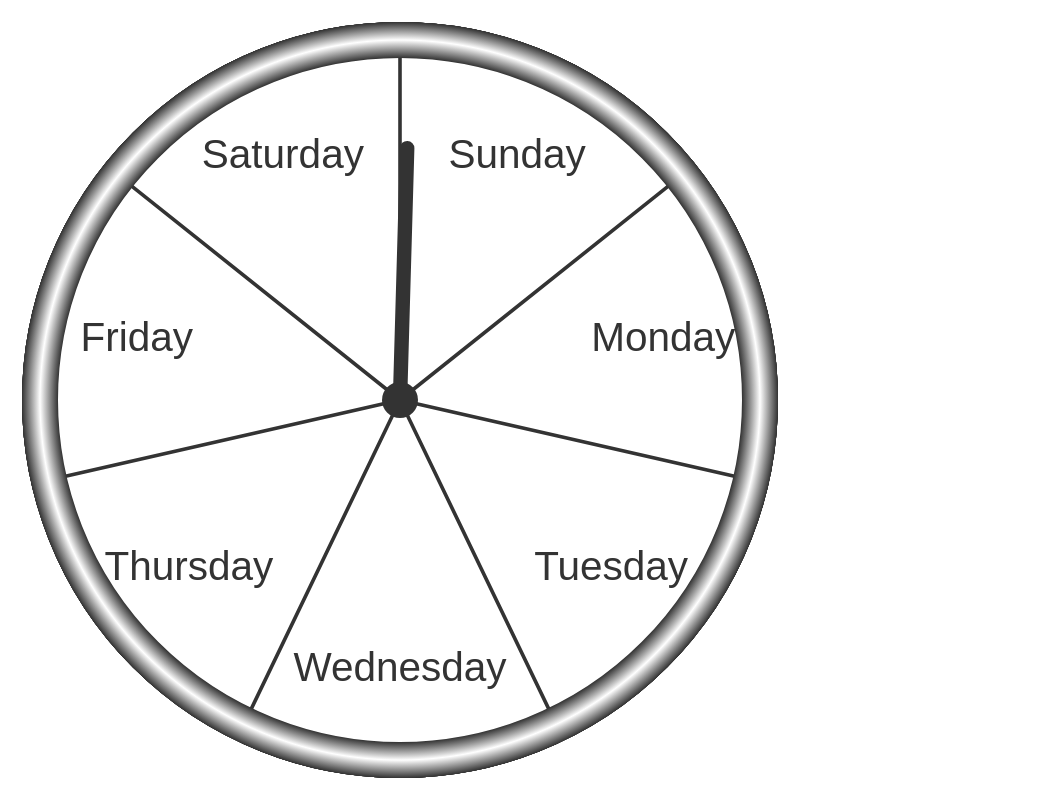
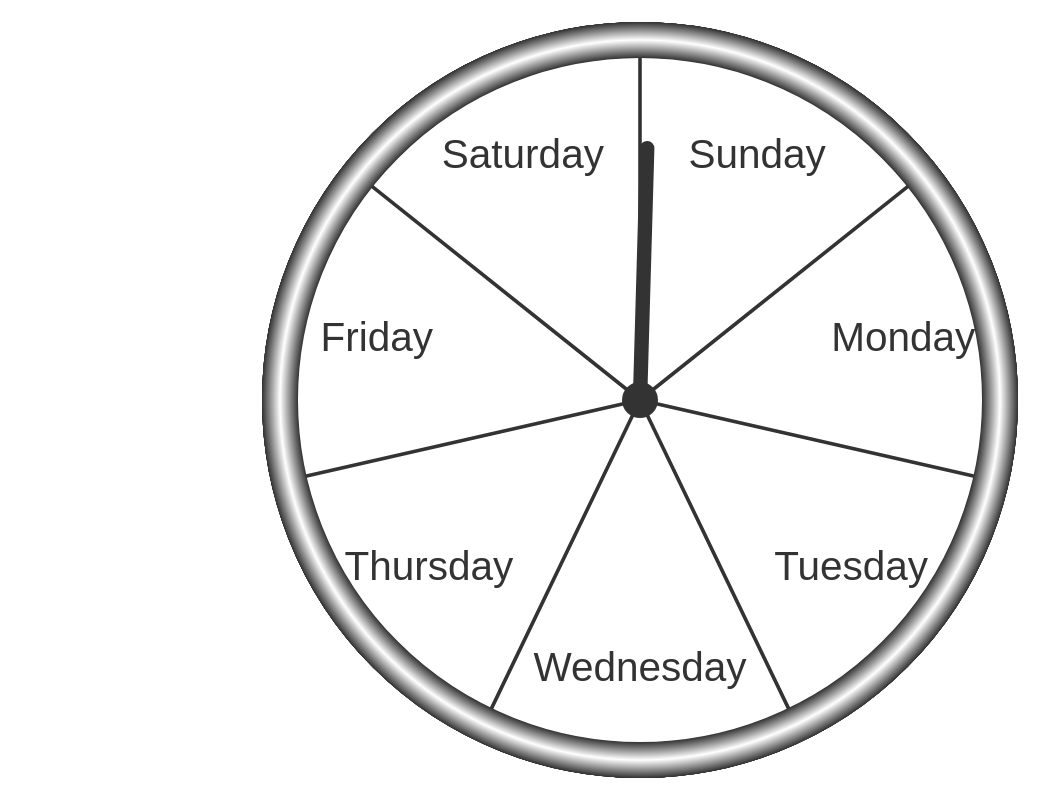
Before and after one commit to m5r/dayclock, a plain HTML site: page index.html in a window 1280 px wide. Shown: the whole page, without its empty margins (0-1059 px from the left). Drawn offline with Linux system fonts and the light colour scheme.

Commit message:
center canvas

```diff
--- a/index.html
+++ b/index.html
@@ -64,8 +64,12 @@
             width: 100%;
         }
 
+		body {
+            display: flex;
+		}
+
         #clock {
-            display: block;
+            margin: auto;
         }
 	</style>
 </head>
```
